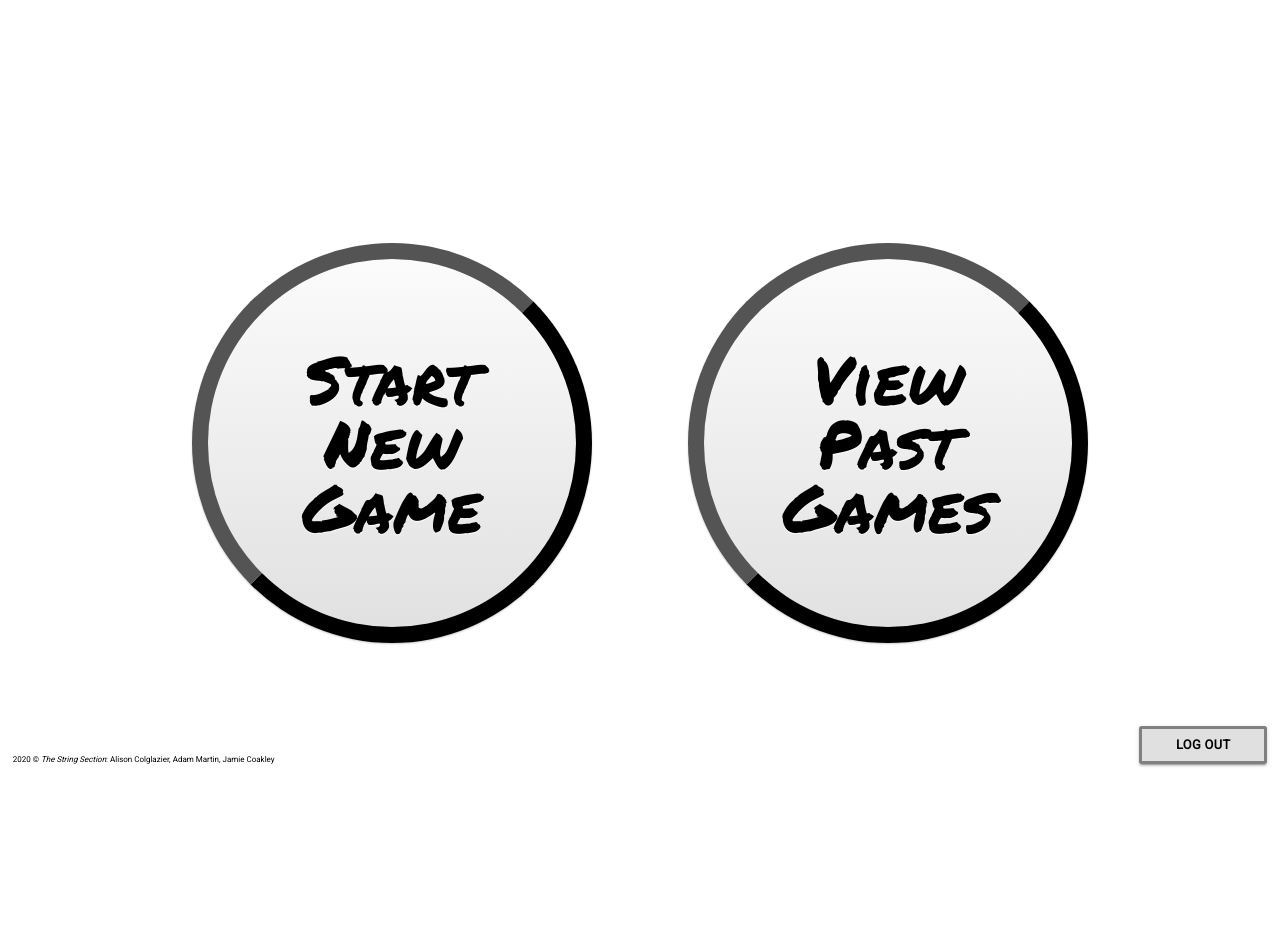
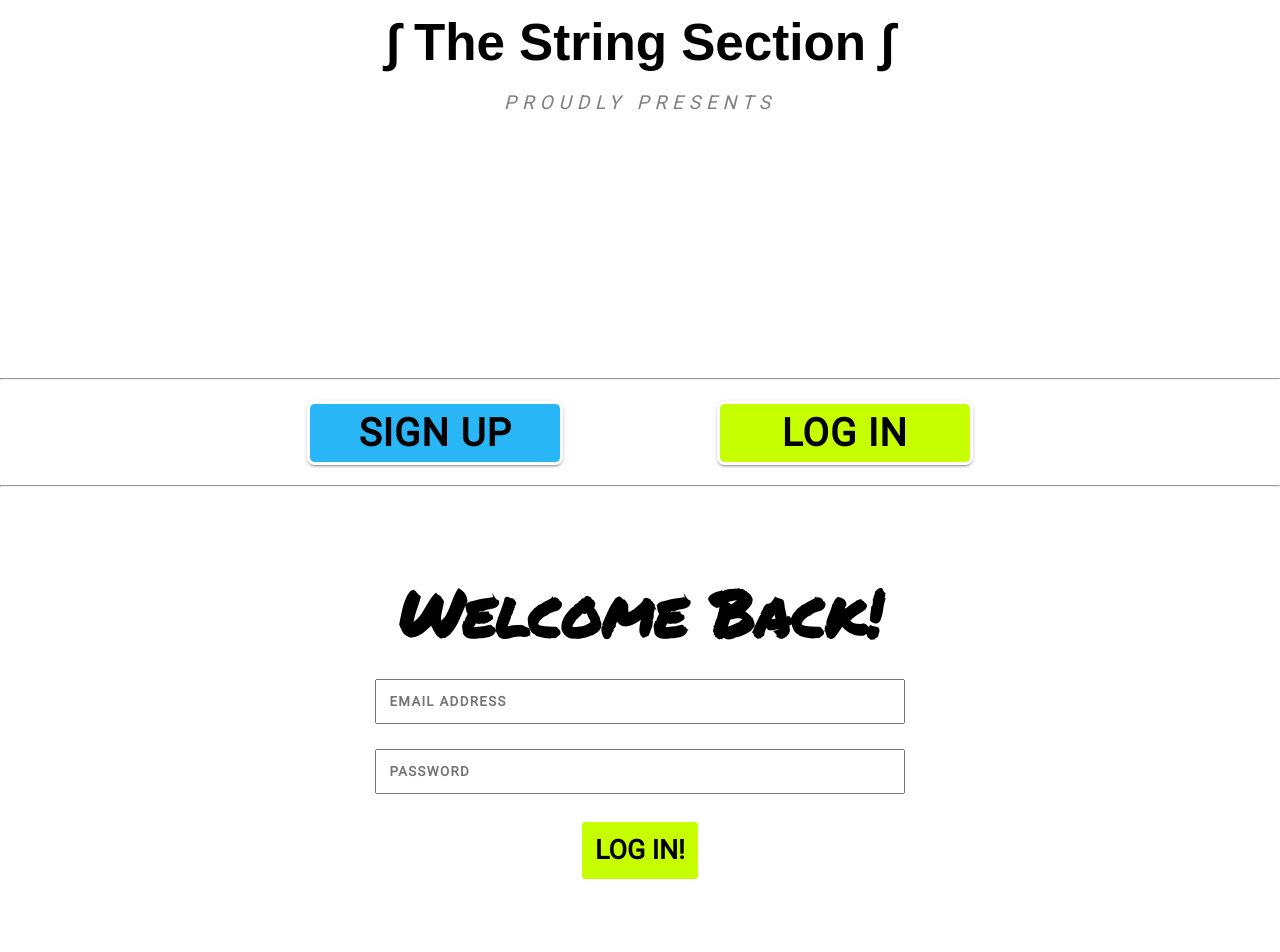
Before and after one commit to alicol/gn-client, a React (Create React App) app: page /UserLogin in a window 1280 px wide. Shown: the top 952 px of the page. Before the commit the page ends 800 px from the top, so only its background shows below. Built offline with nearby package versions, Linux system fonts and the light colour scheme; a web font is replaced by a local one.

Commit message:
Tweaked login/signup stuff

```diff
--- a/src/App.tsx
+++ b/src/App.tsx
@@ -59,7 +59,7 @@ const clearToken = () => {
   setSessionToken('');
 }
 
-// const protectedViews = () => {return (sessionToken === localStorage.getItem('token')) ? <Sidebar token={sessionToken} updateToken={updateToken} clearToken={clearToken} /> : <Auth updateToken={updateToken} token={sessionToken} />}
+const protectedViews = () => {return (sessionToken === localStorage.getItem('token')) ? <Sidebar token={sessionToken} updateToken={updateToken} clearToken={clearToken} /> : <Auth updateToken={updateToken} token={sessionToken} />}
 
 
 
@@ -68,8 +68,8 @@ const clearToken = () => {
     <div className="App">
 
 
-    <Sidebar updateToken={updateToken} token={sessionToken} clearToken={clearToken}/>
-      {/* {protectedViews()} */}
+    {/* <Sidebar updateToken={updateToken} token={sessionToken} clearToken={clearToken}/> */}
+      {protectedViews()}
 
     </div>
     </MuiThemeProvider>
--- a/src/Auth/UserLogin.tsx
+++ b/src/Auth/UserLogin.tsx
@@ -26,6 +26,7 @@ class UserLogin extends React.Component<UserLoginProps, UserLoginState> {
             .then(response => response.json())
             .then((data: LoginResponse) => {
                 console.log(data.sessionToken)
+                this.props.updateToken(data.sessionToken)
                 localStorage.setItem("permission", data.permission)
             })
         }
--- a/src/Auth/UserSignup.tsx
+++ b/src/Auth/UserSignup.tsx
@@ -26,8 +26,10 @@ class UserSignup extends React.Component<UserSignupProps, UserSignupState> {
 
         fetch(url, requestOptions)
             .then(response => response.json())
-            .then((json: SignUpResponse) => {
-                console.log(json.sessionToken)
+            .then((data: SignUpResponse) => {
+                console.log(data.sessionToken)
+                this.props.updateToken(data.sessionToken)
+                localStorage.setItem("permission", data.permission)
             })
     }
     render() {
@@ -62,4 +64,5 @@ export interface SignUpResponse {
     user: string;
     message: string;
     sessionToken: string;
+    permission: string;
 }
--- a/src/Home/Sidebar.tsx
+++ b/src/Home/Sidebar.tsx
@@ -20,7 +20,6 @@ const useStyles = makeStyles((theme: Theme) => createStyles({
         width: '10vw',
         height: '3vw',
         textDecoration: 'none',
-
      }
  }))
 
```
